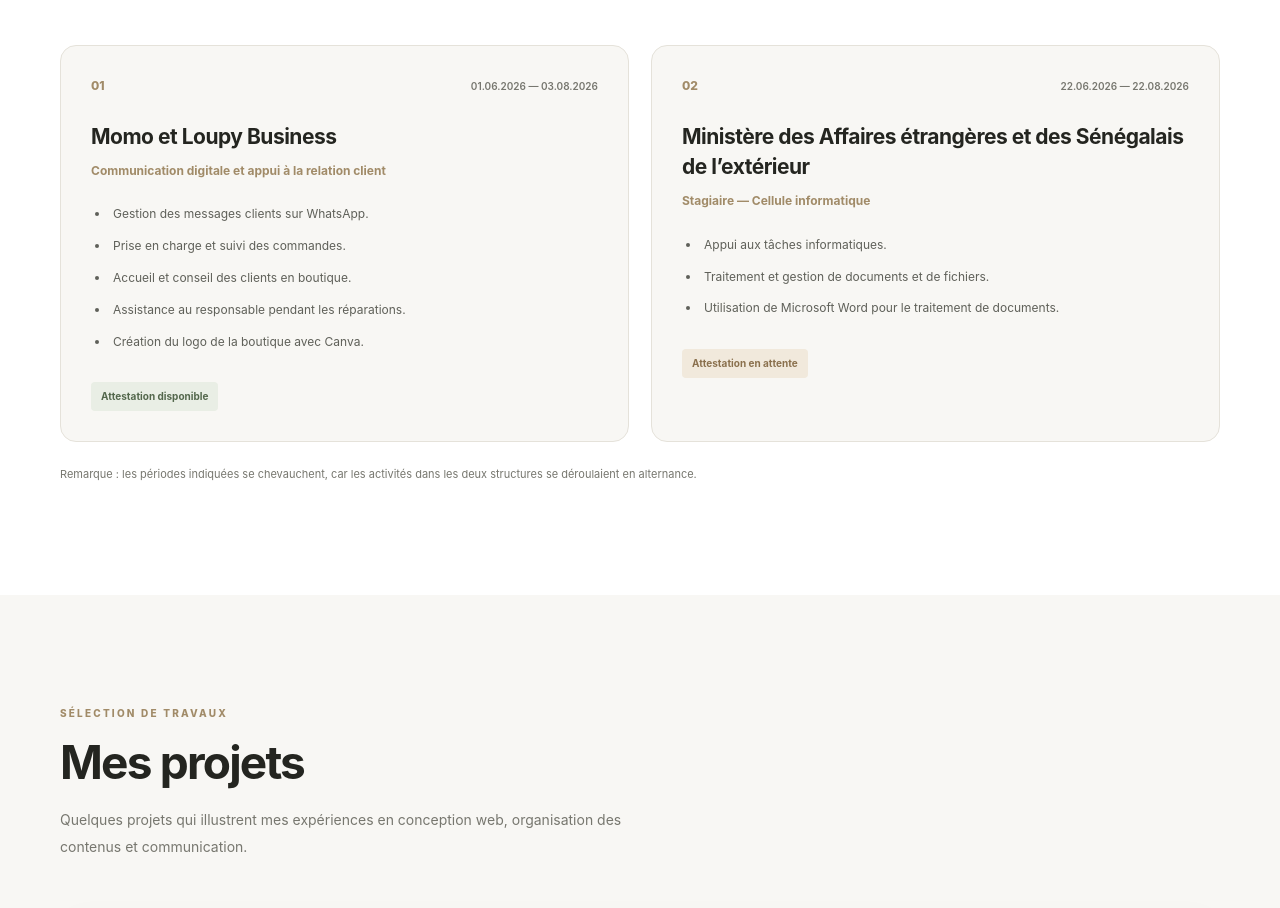
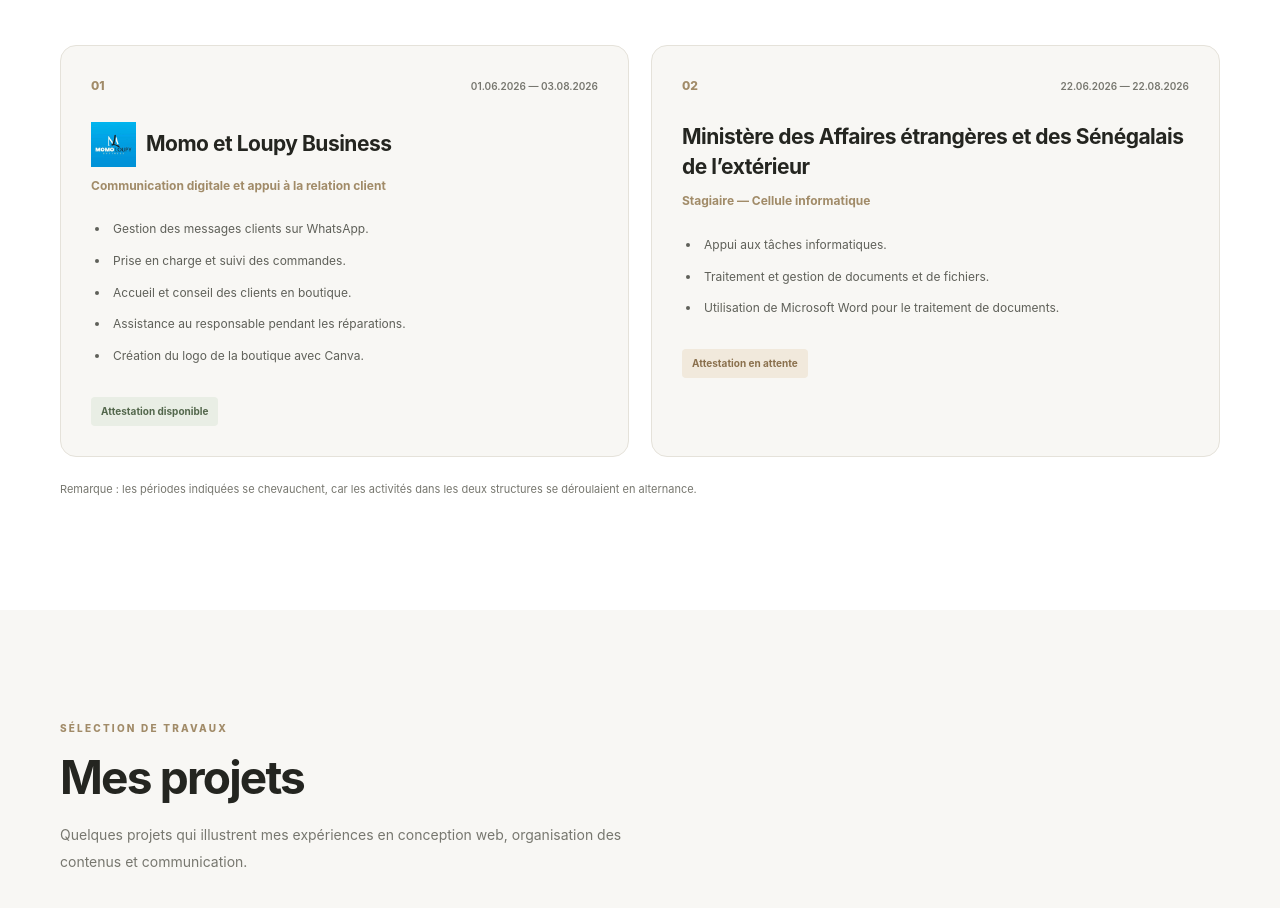
Before and after one commit to prenomnom018-maker/portfolio-Alioune-Seye, a plain HTML site: page index.html in a window 1280 px wide. Shown: the part 2681-3589 px from the top of the page. Drawn offline with Linux system fonts and the light colour scheme; grey boxes are pictures that could not be loaded.

Commit message:
Update index.html

```diff
--- a/index.html
+++ b/index.html
@@ -253,8 +253,10 @@
               <span class="experience-date">01.06.2026 — 03.08.2026</span>
             </div>
 
-            <h3>Momo et Loupy Business</h3>
-
+          <h3 style="display:flex;align-items:center;gap:10px;">
+  <img src="images/logo-momo-loupy.jpeg" alt="Logo Momo et Loupy Business" style="width:45px;height:45px;object-fit:contain;">
+  Momo et Loupy Business
+</h3>
             <p
               class="experience-role"
               data-fr="Communication digitale et appui à la relation client"
```
